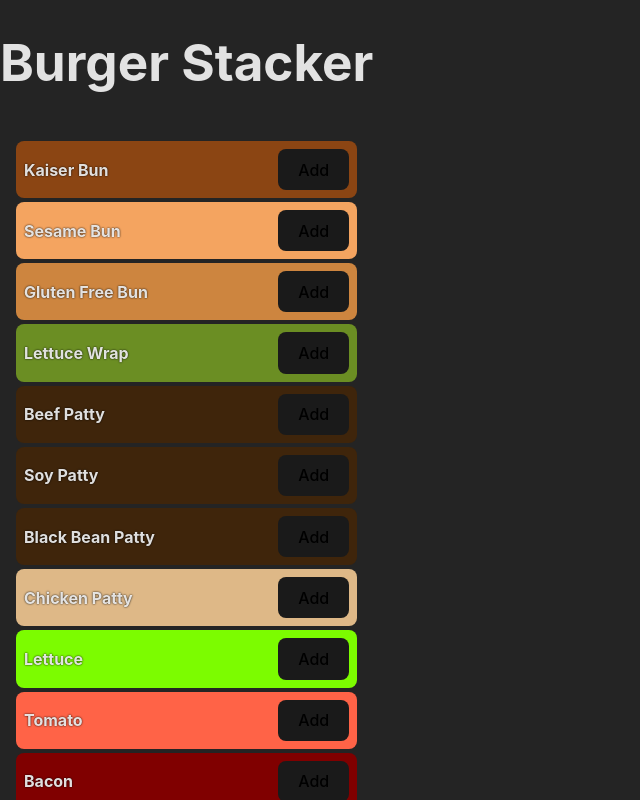
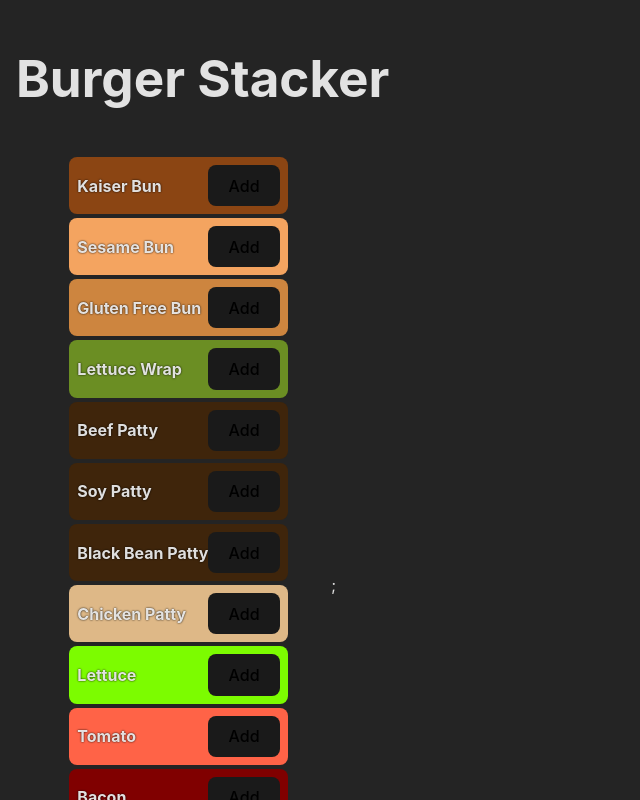
Before and after one commit to Jsalcedo19/lifting-state-in-react-lab, a React (Vite) app: page / in a window 1280 px wide. Shown: the whole page, without its empty margins (0-640 px from the left). Built offline with nearby package versions, Linux system fonts and the light colour scheme.

Commit message:
App component; update structure and semantics of main and section elements

```diff
--- a/src/App.jsx
+++ b/src/App.jsx
@@ -27,25 +27,22 @@ const App = () => {
   const addIngredient = (ingredient) => {
     setStack([ingredient, ...stack]);
   };
-
+//used chat to get help for this function.
   const removeIngredient = (index) => {
     setStack(stack.filter((_, i) => i !== index));
   };
 
   return (
-    <div className="main">
+    <main>
       <h1>Burger Stacker</h1>
-      <div className="section">
+      <section>
         <IngredientList
             ingredients={availableIngredients}
-            addIngredient={addIngredient}
-          />
-        </div>
-        <div class name="section">
+            addIngredient={addIngredient} />
           <BurgerStack stack={stack} removeIngredient={removeIngredient} />
-        </div>
+        </section>
 
-    </div>
+    </main>
   )
 };
 
```
